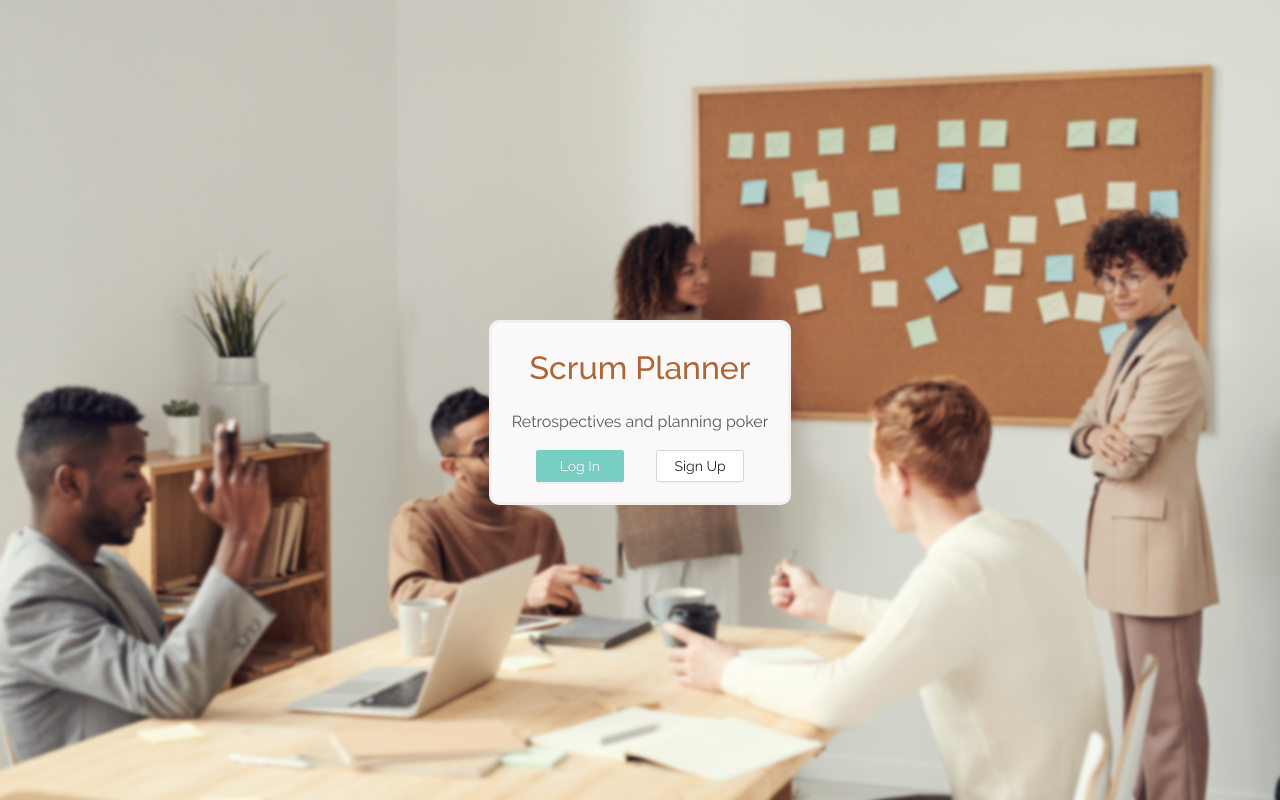
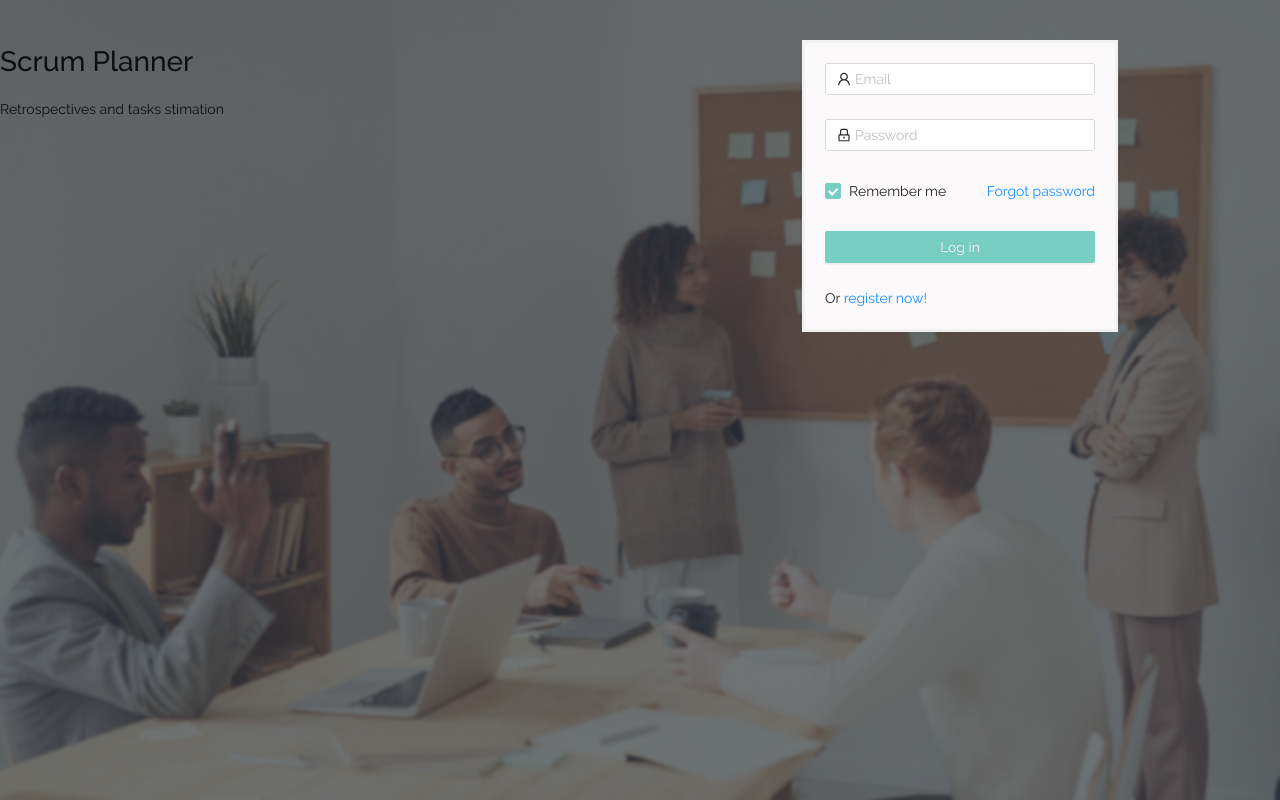
Before and after one commit to MiguelEnc/scrum-planner-frontend, a React app in the folder client/: page / in a window 1280 px wide. Built offline with nearby package versions, Linux system fonts and the light colour scheme.

Commit message:
add login and jumbotron to Landing

```diff
--- a/client/src/components/Landing/Landing.jsx
+++ b/client/src/components/Landing/Landing.jsx
@@ -1,30 +1,26 @@
 import React from "react";
-import { Link } from "react-router-dom";
-import { Button, Row, Col } from "antd";
+import { Row, Col } from "antd";
+import Jumbotron from "../Layout/Jumbotron/Jumbotron";
+import LoginForm from "../auth/LoginForm/LoginForm";
+
+import bgImage from "../../assets/landing.jpg";
+const bgStyle = {
+  backgroundImage: "url(" + bgImage + ")",
+  backgroundPosition: "center",
+  backgroundRepeat: "no-repeat",
+  backgroundSize: "cover",
+  height: "100%",
+};
 
 const Landing = () => {
   return (
-    <div id="landing">
-      <Row justify="center" id="landing__vertical">
-        <Col id="landing__col">
-          <Row justify="center">
-            <h1 id="landing__col__title">Scrum Planner</h1>
-          </Row>
-          <Row justify="center">
-            <p>Retrospectives and planning poker</p>
-          </Row>
-          <Row gutter={{ xs: 8, sm: 16, md: 24, lg: 32 }}>
-            <Col xs={10} offset={2}>
-              <Button type="primary" block>
-                <Link to="/login">Log In</Link>
-              </Button>
-            </Col>
-            <Col xs={10}>
-              <Button block>
-                <Link to="/register">Sign Up</Link>
-              </Button>
-            </Col>
-          </Row>
+    <div id="bg" style={bgStyle}>
+      <Row id="landing__row">
+        <Col xs={24} lg={12} xxl={{ span: 10, offset: 2 }}>
+          <Jumbotron />
+        </Col>
+        <Col xs={24} lg={12}>
+          <LoginForm />
         </Col>
       </Row>
     </div>
--- a/client/src/components/Landing/_landing.scss
+++ b/client/src/components/Landing/_landing.scss
@@ -1,21 +1,20 @@
-#landing {
+#bg:before {
+  content: "";
+  position: absolute;
   height: 100%;
+  width: 100%;
+  background: #343a40;
+  opacity: 0.7;
+  border-bottom-right-radius: 0px;
+}
 
-  #landing__vertical {
-    position: relative;
-    top: 40%;
-  }
+#landing__row {
+  position: relative;
+  top: 10vh;
+}
 
-  #landing__col {
-    padding: 20px;
-    font-size: 16px;
-    color: $black-text;
-    border-radius: 10px;
-    border: $form-border;
-    background-color: $background-color;
-
-    #landing__col__title {
-      color: $title-color;
-    }
+@media (min-width: 600px) {
+  #landing__row {
+    top: 5vh;
   }
 }
--- a/client/src/components/auth/LoginForm/LoginForm.jsx
+++ b/client/src/components/auth/LoginForm/LoginForm.jsx
@@ -10,8 +10,7 @@ const LoginForm = () => {
   };
 
   return (
-    <Row justify="end" id="login__row">
-      <Col id="login__col">
+    <div id="login__col">
       <Form
         name="normal_login"
         className="login-form"
@@ -81,8 +80,7 @@ const LoginForm = () => {
           </p>
         </Item>
       </Form>
-      </Col>
-    </Row>
+    </div>
   );
 };
 
--- a/client/src/components/auth/LoginForm/_loginForm.scss
+++ b/client/src/components/auth/LoginForm/_loginForm.scss
@@ -8,6 +8,8 @@
   padding: 20px;
   border: $form-border;
   background-color: $background-color;
+  max-width: 316px;
+  margin: 0 auto;
 
   #login__forgot-wrapper {
     text-align: right;
```
Lines whose indentation alone changed are shown as unchanged.
